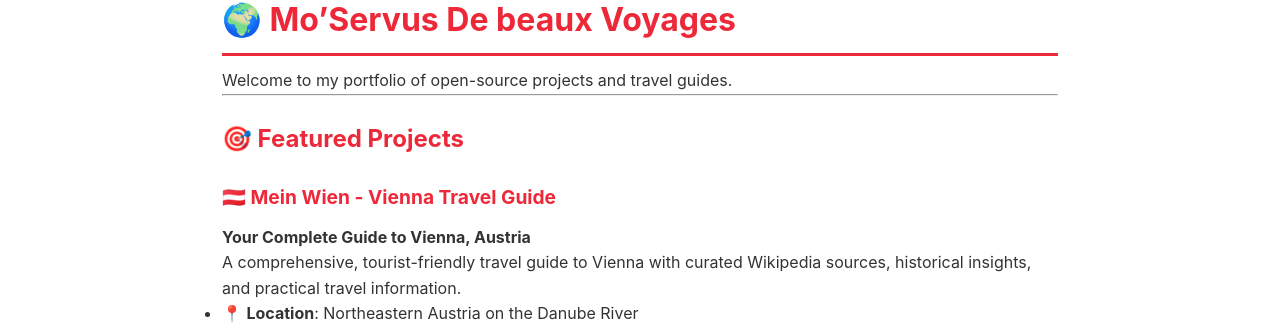
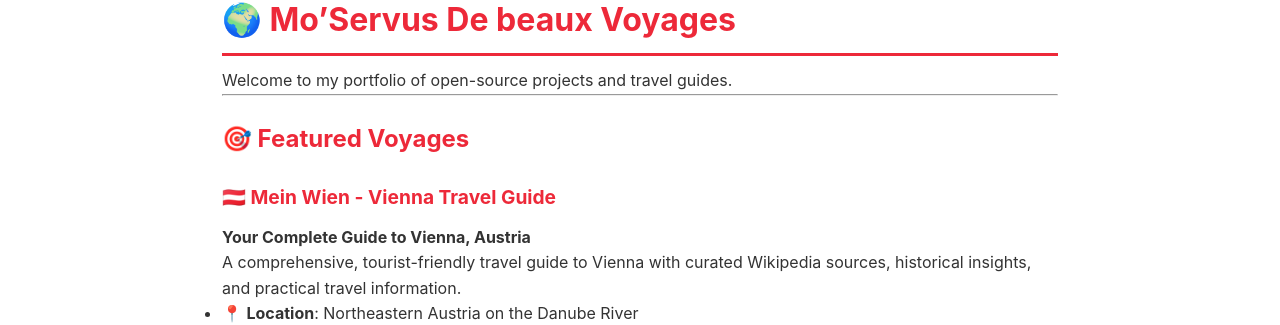
Before and after one commit to moServus/MondeMagnifique, a Jekyll site: the page built from index.md, in a window 1280 px wide. Shown: the part 303-628 px from the top of the page. Built offline with Jekyll 4.4.1, drawn with Linux system fonts in a browser that asks for light colours.

Commit message:
Rename Featured Projects section to Featured Voyages

```diff
--- a/index.md
+++ b/index.md
@@ -9,7 +9,7 @@ Welcome to my portfolio of open-source projects and travel guides.
 
 ---
 
-## 🎯 Featured Projects
+## 🎯 Featured Voyages
 
 ### 🇦🇹 Mein Wien - Vienna Travel Guide
 **Your Complete Guide to Vienna, Austria**
```
